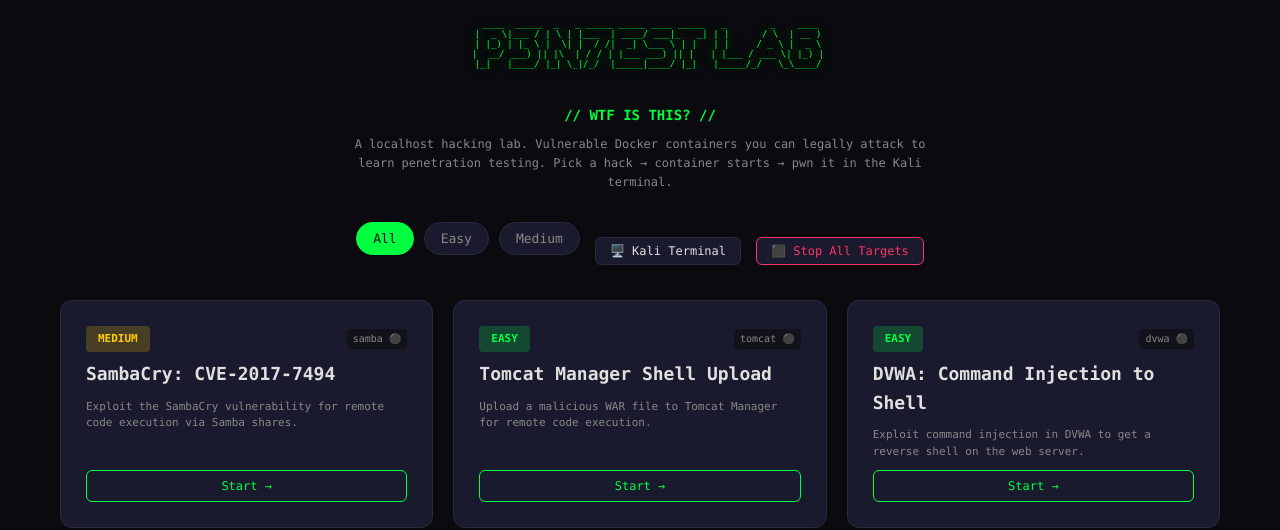
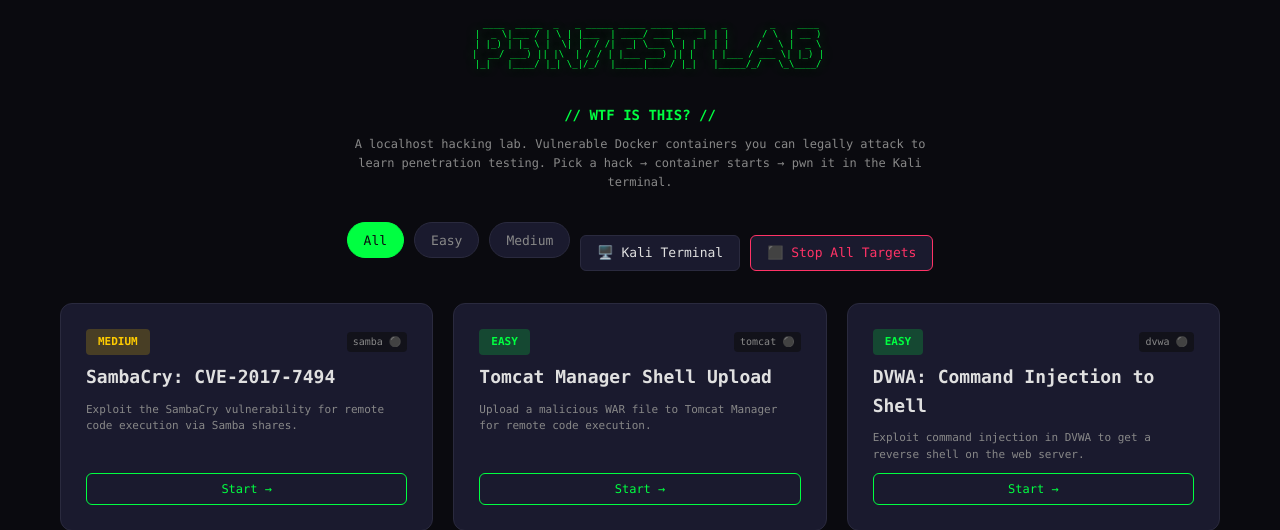
Before and after one commit to nixfred/metasploit, a Flask app: page / in a window 1280 px wide. Shown: the top 530 px of the page. Run offline with Flask 2, Linux system fonts and the light colour scheme.

Commit message:
Align control bar buttons to same height
🤖 Generated with [Claude Code](https://claude.com/claude-code)

Co-Authored-By: Claude Opus 4.5 <noreply@anthropic.com>

```diff
--- a/lab-ui/static/style.css
+++ b/lab-ui/static/style.css
@@ -95,8 +95,19 @@ body {
     display: flex;
     align-items: center;
     justify-content: center;
-    gap: 15px;
+    gap: 10px;
     flex-wrap: wrap;
+}
+
+/* Make all control bar buttons same height */
+.lessons-controls .filter-btn,
+.lessons-controls .btn {
+    padding: 8px 16px;
+    font-size: 13px;
+    height: 36px;
+    display: inline-flex;
+    align-items: center;
+    box-sizing: border-box;
 }
 
 .kali-link {
```
